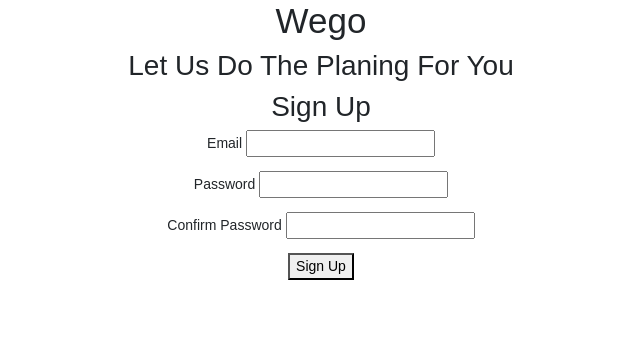
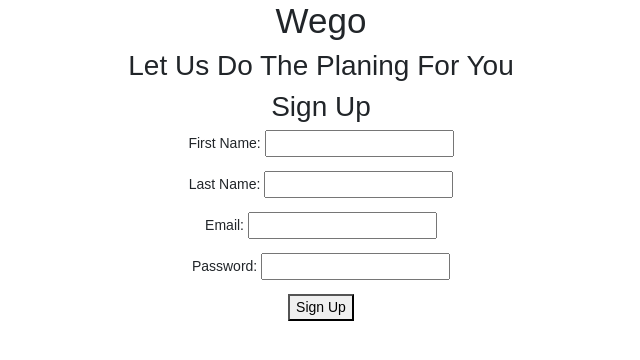
Before and after one commit to carolemlago/wego-app, a Flask app: page /signup in a window 1280 px wide. Shown: the top 360 px of the page, without its empty margins (319-959 px from the left). Run offline with Flask 2, Linux system fonts and the light colour scheme.

Commit message:
Updated version with password encryption

```diff
--- a/crud.py
+++ b/crud.py
@@ -10,10 +10,10 @@ if __name__ == '__main__':
     connect_to_db(app)
 
 
-def create_user(email, password):
+def create_user(fname, lname, email, hashed):
     """Create and return a new user."""
 
-    user = User(email=email, password=password)
+    user = User(fname=fname, lname=lname, email=email, hashed=hashed)
 
     return user
 
--- a/model.py
+++ b/model.py
@@ -25,8 +25,10 @@ class User(db.Model):
     __tablename__ = "users"
 
     user_id = db.Column(db.Integer, primary_key=True, autoincrement=True)
-    email = db.Column(db.String, unique=True)
-    password = db.Column(db.String)
+    fname = db.Column(db.String(25), nullable=False)
+    lname = db.Column(db.String(25), nullable=False)
+    email = db.Column(db.String(25), nullable=False, unique=True)
+    hashed = db.Column(db.String(100), nullable=False)
 
     plans = db.relationship("Plan", back_populates="user")
 
--- a/requirements.txt
+++ b/requirements.txt
@@ -1,5 +1,8 @@
+argon2-cffi==21.3.0
+argon2-cffi-bindings==21.2.0
 blinker==1.4
 certifi==2022.5.18.1
+cffi==1.15.1
 charset-normalizer==2.0.12
 click==8.0.1
 Flask==2.0.1
@@ -10,7 +13,9 @@ idna==3.3
 itsdangerous==2.0.1
 Jinja2==3.0.1
 MarkupSafe==2.0.1
+passlib==1.7.4
 psycopg2-binary==2.9.3
+pycparser==2.21
 python-http-client==3.3.7
 requests==2.28.0
 sendgrid==6.9.7
--- a/server.py
+++ b/server.py
@@ -4,6 +4,7 @@
 from urllib.parse import _ResultMixinStr
 from flask import Flask, render_template, request, flash, session, redirect, jsonify
 from model import connect_to_db, db
+from passlib.hash import argon2
 import crud
 from jinja2 import StrictUndefined
 from pprint import pformat
@@ -45,27 +46,26 @@ def register_user():
 def create_user():
     """ Create new user """
 
+    fname = request.form.get("fname")
+    lname = request.form.get("lname")
+    email = request.form.get("email")
+    user_password = request.form.get("password")
 
-    user_email = request.form.get("email")
-    user_password = request.form.get("password")
-    confirm_password = request.form.get("confirm_password")
+    # Hashing password
+    hashed = argon2.hash(user_password)
 
+    del user_password
 
-    user = crud.get_user_by_email(user_email)
+    user = crud.get_user_by_email(email)
 
     # Check if user already have an account
     if user:
         flash("User email already exists.")
         return redirect("/")
 
-    # Check if passwords match
-    elif confirm_password != user_password:
-        flash("Passwords don't match. Try again")
-        return redirect("/signup")
-
     # Create new user in the database with user's info from the html form
     else:
-        user = crud.create_user(user_email, user_password)
+        user = crud.create_user(fname, lname, email, hashed)
         db.session.add(user)
         db.session.commit()
         user_id = user.user_id
@@ -83,15 +83,15 @@ def log_in():
 def get_user_by_email():
     """ Check if user's email and password match """
 
-    user_email = request.form.get("email")
-    user_password = request.form.get("password")
+    email = request.form.get("email")
+    password_attempt = request.form.get("password")
 
-    user_info = crud.get_user_by_email(email=user_email)
+    user_info = crud.get_user_by_email(email=email)
 
 
     # Check if user's email and password match info in the database
 
-    if user_info and (user_info.password == user_password):
+    if user_info and argon2.verify(password_attempt, user_info.hashed):
         flash("Logged in!")
         session['user_id'] = user_info.user_id
         return redirect(f"/users/{session['user_id']}")
@@ -193,10 +193,14 @@ def save_plan():
     link = request.form.get("link")
     date = request.form.get("date")
 
+    user = crud.get_user_by_id(user_id=session['user_id'])
+
+    # If selected plan is a bar or activity, there's no specific time
     if not start_time:
         start_time = date
     if not end_time:
         end_time = date
+
     # If event category was selected, create event date plan
     plan = crud.create_plan(
         user_id=session['user_id'],
@@ -211,7 +215,7 @@ def save_plan():
     db.session.add(plan)
 
     db.session.commit()
-    return render_template('save_plan.html', plan=plan, user_id=session['user_id'])
+    return render_template('save_plan.html', plan=plan, user=user)
 
 @app.route('/delete_plan', methods=['POST'])
 def delete_plan():
@@ -269,7 +273,7 @@ def get_calendar_events():
     # Get all plans from logged in user in database
     plans = crud.Plan.query.filter_by(user_id=session['user_id']).all()
 
-    # Adding each itinerary as a dictionary to an events list
+    # Adding each itinerary as a dictionary to a list of user's events
     events = []
     for plan in plans:
         plan_dict ={'title': plan.plan_name,
--- a/static/js/wegoapp.js
+++ b/static/js/wegoapp.js
@@ -46,6 +46,7 @@ function initMap() {
   };
   const locations = [sanDiego, losAngeles, sanFrancisco, newYork, portland, denver, miami];
 
+  // Initial location where map is zoomed in
   const usa = {
     title: "USA",
     lat: 37.84186926742124,
@@ -66,8 +67,9 @@ function initMap() {
       position: location,
       map: map,
       });
-       // Event listener to location selection
 
+
+ // Event listener to location selection
 
     marker.addListener('click', (evt) => {
 
--- a/templates/homepage.html
+++ b/templates/homepage.html
@@ -11,6 +11,8 @@
     <h1> Wego </h1>
     <h2> Let Us Do The Planing For You </h2>
   </section>
+
+  <!-- Create account -->
   <section>
     <h2>Sign Up</h2>
       <form action="/signup" >
@@ -19,7 +21,7 @@
       </p>
       </form>
   </section>
-
+<!-- Log In -->
   <section>
       <h2>Log In</h2>
       <form action="/login" >
--- a/templates/login.html
+++ b/templates/login.html
@@ -12,7 +12,7 @@
  <h2> Let Us Do The Planing For You </h2>
 </center>
 </section>
-
+<!-- Log in info -->
 <section>
   <center>
     <h2>Log In</h2>
--- a/templates/save_plan.html
+++ b/templates/save_plan.html
@@ -1,9 +1,9 @@
 {% extends 'base.html' %}
 {% block body %}
-<h1> Hello, User </h1>
+<h1> Hello, {{user.fname}} </h1>
 <h2> Your Itinerary is: </h2>
 
-        <form action="/users/{{user_id}}" >
+        <form action="/users/{{user.user_id}}" >
           <!-- Date Idea Result  -->
             <center>
             <div > You're going to a {{ plan.plan_name|capitalize }} </div>
@@ -17,6 +17,7 @@
             <a href="url"> Link: {{ plan.url}} </a>
             <br>
             </center>
+                <!-- Button to redirect to user's dashboard  -->
             <center>
               <button id="confirmation_event" type="submit" value="yes">View All Plans<svg xmlns="http://www.w3.org/2000/svg" width="16" height="16" fill="currentColor" class="bi bi-star" viewBox="0 0 16 16">
                 <path d="M2.866 14.85c-.078.444.36.791.746.593l4.39-2.256 4.389 2.256c.386.198.824-.149.746-.592l-.83-4.73 3.522-3.356c.33-.314.16-.888-.282-.95l-4.898-.696L8.465.792a.513.513 0 0 0-.927 0L5.354 5.12l-4.898.696c-.441.062-.612.636-.283.95l3.523 3.356-.83 4.73zm4.905-2.767-3.686 1.894.694-3.957a.565.565 0 0 0-.163-.505L1.71 6.745l4.052-.576a.525.525 0 0 0 .393-.288L8 2.223l1.847 3.658a.525.525 0 0 0 .393.288l4.052.575-2.906 2.77a.565.565 0 0 0-.163.506l.694 3.957-3.686-1.894a.503.503 0 0 0-.461 0z"/>
--- a/templates/signup.html
+++ b/templates/signup.html
@@ -14,18 +14,24 @@
     <h2> Let Us Do The Planing For You </h2>
     </section>
     <section>
+        <!-- Sign Up info -->
         <h2>Sign Up</h2>
         <form action="/create_user" method="POST">
+
         <p>
-            Email <input type="text" name="email" required>
+            First Name: <input type="text" name="fname" required>
         </p>
 
         <p>
-            Password <input type="password" name="password" required>
+            Last Name: <input type="text" name="lname" required>
         </p>
 
         <p>
-            Confirm Password <input type="password" name="confirm_password" required>
+            Email: <input type="text" name="email" required>
+        </p>
+
+        <p>
+            Password: <input type="password" name="password" required>
         </p>
 
         <p>
--- a/templates/user_profile.html
+++ b/templates/user_profile.html
@@ -26,7 +26,7 @@
             </div>
         </nav>
         <center>
-            <h1> Hello, {{ user.email }}</h1>
+            <h1> Hello, {{ user.fname }}</h1>
 
                 <h2> What Will Be Your Next Date Plan?</h2>
         </center>
```
